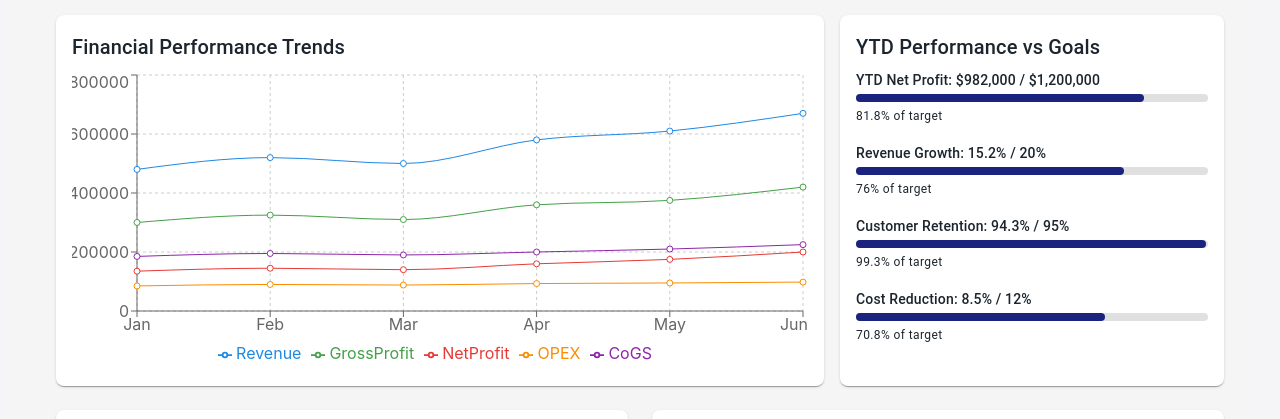
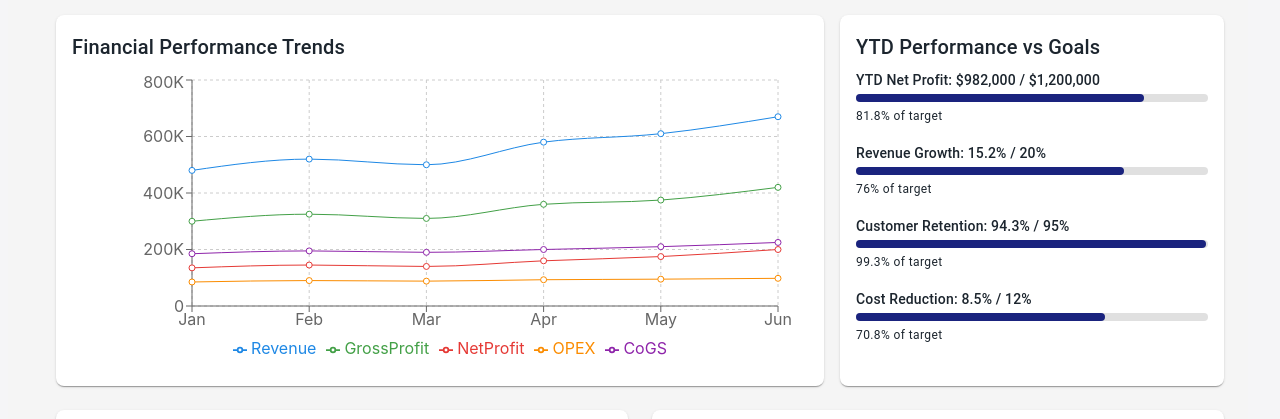
Before and after one commit to shivasahith01/Build.ai, a React (Vite) app: page / in a window 1280 px wide. Both pictures are taken after a click on the element "Business Overview". Shown: the part 381-800 px from the top of the page. Built offline with nearby package versions, Linux system fonts and the light colour scheme; no server answers.

Commit message:
business chart change

```diff
--- a/src/layouts/components/businessOverView.tsx
+++ b/src/layouts/components/businessOverView.tsx
@@ -60,6 +60,7 @@ const agingData = [
   { name: '30-60 days', value: 20, color: '#FBC02D' },
   { name: '60-90 days', value: 10, color: '#FB8C00' },
   { name: '90+ days', value: 5, color: '#E53935' },
+
 ];
 
 const summaryKPIs = [
@@ -98,11 +99,19 @@ export const BusinessOverviewComponent = () => (
       <Box sx={{ display: 'flex', flexWrap: 'wrap', gap: 2 }}>
         <Box sx={{ flex: '2 1 600px', backgroundColor: '#fff', borderRadius: 2, boxShadow: 1, p: 2 }}>
           <Typography variant="h6" gutterBottom>Financial Performance Trends</Typography>
-          <ResponsiveContainer width="100%" height={300}>
-            <LineChart data={financialData}>
+          <Box >
+            <ResponsiveContainer width="100%" height={300} >
+              <LineChart
+                  data={financialData}
+                  margin={{ top: 10, right: 30, left: 60, bottom: 10 }}
+              >
                 <CartesianGrid strokeDasharray="3 3" />
                 <XAxis dataKey="month" />
-              <YAxis />
+                <YAxis
+                    tickFormatter={(value) =>
+                        value >= 1000000 ? `${value / 1000000}M` : value >= 1000 ? `${value / 1000}K` : value
+                    }
+                />
                 <Tooltip formatter={(value) => `$${value.toLocaleString()}`} />
                 <Legend />
                 <Line type="monotone" dataKey="Revenue" stroke="#1e88e5" />
@@ -112,6 +121,8 @@ export const BusinessOverviewComponent = () => (
                 <Line type="monotone" dataKey="CoGS" stroke="#8e24aa" />
               </LineChart>
             </ResponsiveContainer>
+
+          </Box>
         </Box>
         <Box sx={{ flex: '1 1 300px', backgroundColor: '#fff', borderRadius: 2, boxShadow: 1, p: 2 }}>
           <Typography variant="h6" gutterBottom>YTD Performance vs Goals</Typography>
@@ -121,7 +132,7 @@ export const BusinessOverviewComponent = () => (
             { label: 'Customer Retention', value: '94.3% / 95%', percent: 99.3 },
             { label: 'Cost Reduction', value: '8.5% / 12%', percent: 70.8 },
           ].map((goal, i) => (
-            <Box key={i} sx={{ mb: 2 }}>
+              <Box key={i} sx={{ mb: 2}}>
                 <Typography variant="body2" fontWeight={500}>{goal.label}: {goal.value}</Typography>
                 <Box sx={{ backgroundColor: '#e0e0e0', height: 8, borderRadius: 4, mt: 0.5 }}>
                   <Box sx={{ width: `${goal.percent}%`, height: '100%', backgroundColor: '#1a237e', borderRadius: 4 }} />
--- a/src/sections/overview/view/overview-analytics-view.tsx
+++ b/src/sections/overview/view/overview-analytics-view.tsx
@@ -25,6 +25,7 @@ import { AnalyticsWidgetSummary } from 'src/sections/overview/analytics-widget-s
 import { Box } from '@mui/material';
 import { BusinessOverviewComponent } from '../../../layouts/components/businessOverView';
 import MetricsDashboard from '../../../layouts/components/performanceMetrics';
+
 const AppleHeader = styled(Typography)(({ theme }) => ({
   fontFamily: '"SF Pro Display", -apple-system, BlinkMacSystemFont, "Segoe UI", Roboto, sans-serif',
   fontWeight: 600,
```
Also changed, not shown: 1 other file (tests, documents, lock files or other folders). Lines whose indentation alone changed are shown as unchanged.
